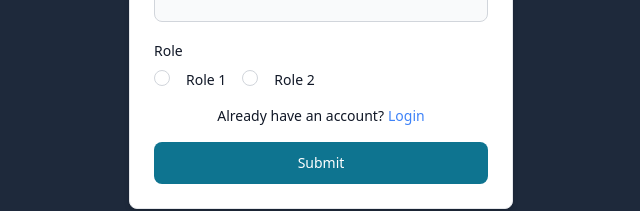
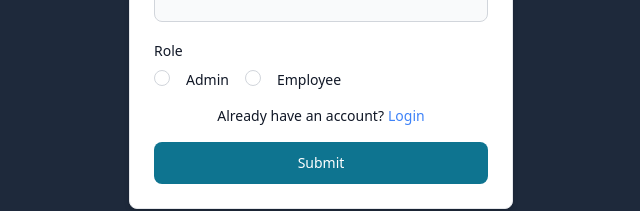
Before and after one commit to isalgi/el-mudo, a React (Vite) app: page /register in a window 1280 px wide. Shown: the part 458-669 px from the top of the page, without its empty margins (319-959 px from the left). Built offline with nearby package versions, Linux system fonts and the light colour scheme.

Commit message:
fix: login route

```diff
--- a/src/components/Header.jsx
+++ b/src/components/Header.jsx
@@ -32,7 +32,7 @@ export default function Header() {
           {localStorage.getItem("access_token") ? (
             <Button onClick={handleLogout}>Logout</Button>
           ) : (
-            <Button href="/login">Login</Button>
+            <Button onClick={() => navigate("/login")}>Login</Button>
           )}
         </div>
       </Navbar>
--- a/src/pages/LoginPage.jsx
+++ b/src/pages/LoginPage.jsx
@@ -62,7 +62,6 @@ export default function LoginPage() {
             <TextInput
               id="username"
               type="text"
-              placeholder="Username"
               onChange={handleUsername}
               required
             />
--- a/src/pages/RegisterPage.jsx
+++ b/src/pages/RegisterPage.jsx
@@ -103,21 +103,11 @@ export default function LoginPage() {
               <Label value="Role" />
             </div>
             <div className="flex gap-4">
-              <Radio
-                id="role1"
-                name="role1"
-                value="1"
-                onChange={handleRoleId}
-              />
-              <Label htmlFor="role1">Role 1</Label>
+              <Radio id="role" name="role" value="1" onChange={handleRoleId} />
+              <Label htmlFor="role1">Admin</Label>
 
-              <Radio
-                id="role2"
-                name="role2"
-                value="2"
-                onChange={handleRoleId}
-              />
-              <Label htmlFor="role2">Role 2</Label>
+              <Radio id="role" name="role" value="2" onChange={handleRoleId} />
+              <Label htmlFor="role2">Employee</Label>
             </div>
           </div>
           <Label className="flex mx-auto gap-1">
```
